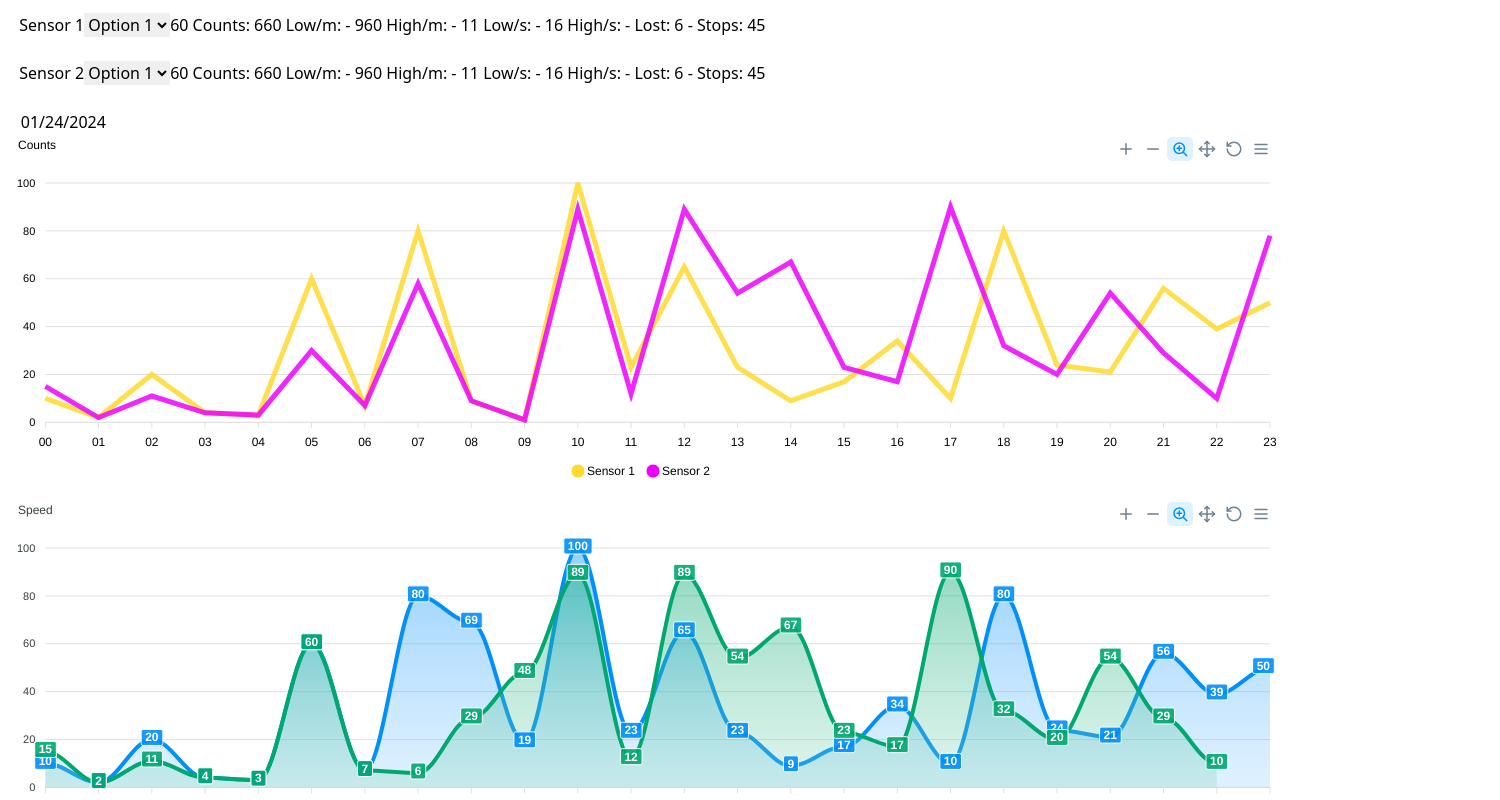
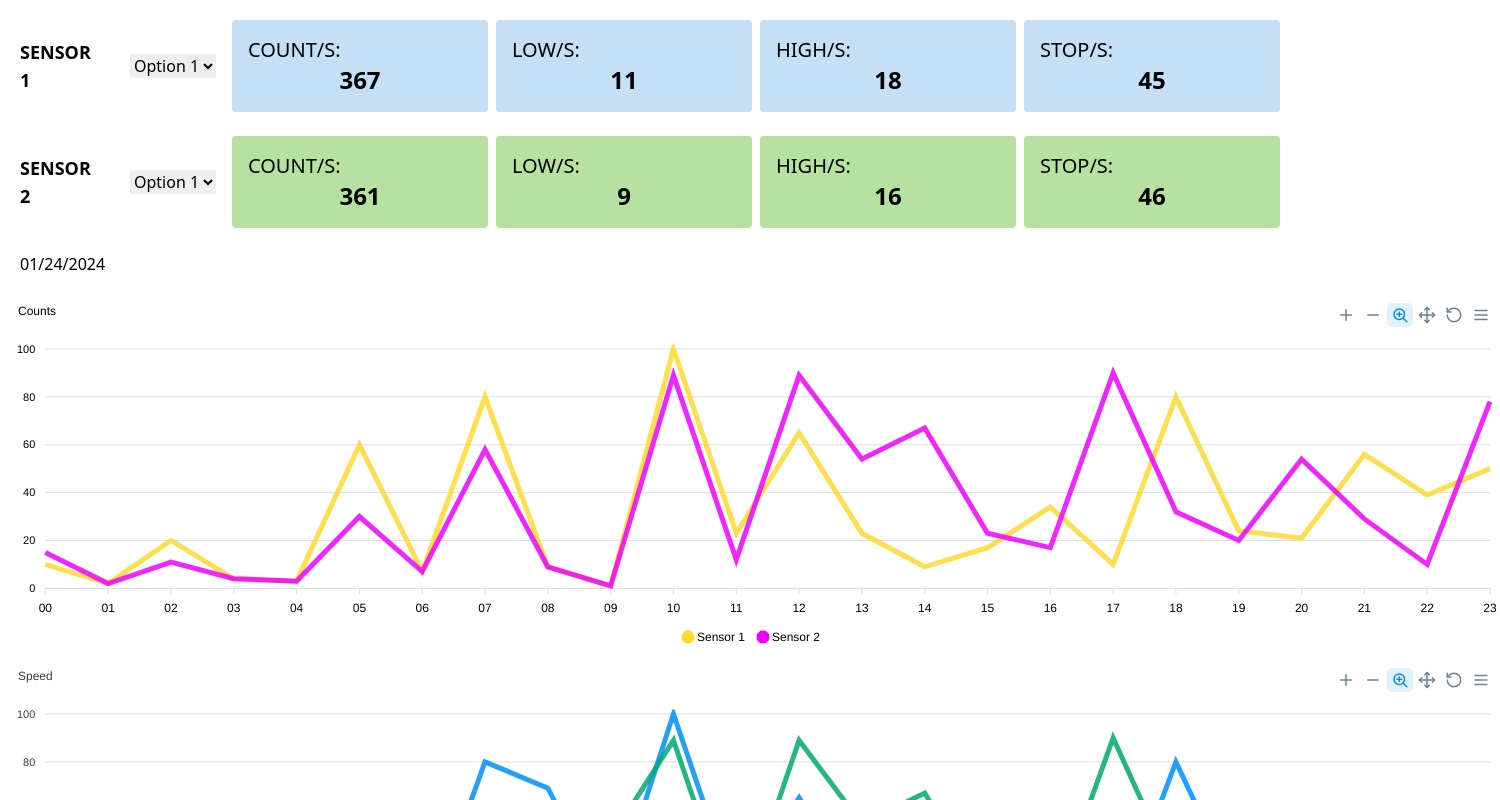
Before and after one commit to eworkslabs/aeyebox-charts, a Next.js app: page / in a window 1280 px wide. Shown: the top 800 px of the page, 1500 px wide, since content can reach past the window. Built offline with nearby package versions, Linux system fonts and the light colour scheme.

Commit message:
Instalei o Tailwindcss e fiz a interface demo do dashboard

```diff
--- a/package.json
+++ b/package.json
@@ -19,11 +19,11 @@
     "@types/node": "^20",
     "@types/react": "^18",
     "@types/react-dom": "^18",
-    "autoprefixer": "^10.0.1",
+    "autoprefixer": "^10.4.18",
     "eslint": "^8",
     "eslint-config-next": "14.1.0",
-    "postcss": "^8",
-    "tailwindcss": "^3.3.0",
+    "postcss": "^8.4.36",
+    "tailwindcss": "^3.4.1",
     "typescript": "^5"
   }
 }
--- a/pages/index.tsx
+++ b/pages/index.tsx
@@ -113,44 +113,72 @@ const stopsSeries =[{
 export default function Home(){
     return(
 
-
-        <div>
-            <div className="pagesline">
-                <div className="panel1">
-                    <form>
-                        <label htmlFor="Sensor 1">Sensor 1</label>
-                        <select id="dropdown1">
+    <div className="flex flex-col space-y-6">
+    <div className="flex items-center space-x-4">
+      <h2 className="text-lg font-semibold mt-5 mx-5">SENSOR 1</h2>
+      <select className="mt-5" id="dropdown1">
         <option value="option1">Option 1</option>
         <option value="option2">Option 2</option>
         <option value="option3">Option 3</option>
       </select>
-                    </form>
-                    <ProductionLine data={ProductionLineData}  />
+      <div className="flex space-x-2 mt-5">
+        <div className="flex flex-col justify-center p-4 w-64 bg-[#c5e0f4] rounded">
+          <span className="text-left text-xl font-medium ">COUNT/S:</span>
+          <span className="text-center text-2xl font-semibold ">367</span>
         </div>
-
-                <br></br>
-                <div className="panel2">
-                    <form>
-                        <label htmlFor="Sensor 1">Sensor 2</label>
+        <div className="flex flex-col justify-center p-4 w-64 bg-[#c5e0f4] rounded">
+          <span className="text-left text-xl font-medium">LOW/S:</span>
+          <span className="text-center text-2xl font-semibold">11</span>
+        </div>
+        <div className="flex flex-col justify-center p-4 w-64 bg-[#c5e0f4] rounded">
+          <span className="text-left text-xl font-medium">HIGH/S:</span>
+          <span className="text-center text-2xl font-semibold">18</span>
+        </div>
+        <div className="flex flex-col justify-center p-4 w-64 bg-[#c5e0f4] rounded">
+          <span className="text-left text-xl font-medium">STOP/S:</span>
+          <span className="text-center text-2xl font-semibold">45</span>
+        </div>
+      </div>
+    </div>
+    <div className="flex items-center space-x-4">
+      <h2 className="text-lg font-semibold mx-5">SENSOR 2</h2>
       <select id="dropdown2">
         <option value="option1">Option 1</option>
         <option value="option2">Option 2</option>
         <option value="option3">Option 3</option>
       </select>
-                    </form>
-                    <ProductionLine data={ProductionLineData} />
+      <div className="flex space-x-2">
+        <div className="flex flex-col justify-center p-4 w-64 bg-[#b7e1a1] rounded">
+          <span className="text-left text-xl font-medium">COUNT/S:</span>
+          <span className="text-center text-2xl font-semibold">361</span>
         </div>
-                <div className="calendar">
-                    <DatePicker/>
+        <div className="flex flex-col justify-center p-4 w-64 bg-[#b7e1a1] rounded">
+          <span className="text-left text-xl font-medium">LOW/S:</span>
+          <span className="text-center text-2xl font-semibold">9</span>
+        </div>
+        <div className="flex flex-col  justify-center p-4 w-64 bg-[#b7e1a1] rounded">
+          <span className="text-left text-xl font-medium">HIGH/S:</span>
+          <span className="text-center text-2xl font-semibold">16</span>
+        </div>
+        <div className="flex flex-col justify-center p-4 w-64 bg-[#b7e1a1] rounded">
+          <span className="text-left text-xl font-medium">STOP/S:</span>
+          <span className="text-center text-2xl font-semibold">46</span>
+        </div>
       </div>
     </div>
 
+    <div className="Calendar mx-5">
+        <DatePicker />
+    </div>
+
+      <div className="Charts">
+        <Chart options={countOptions} series={countSeries} type="line" height={350} width={1500} />
+        <Chart options={speedOptions} series={speedSeries} type="line" height={350} width={1500} />
+        <Chart options={stopsOptions} series={stopsSeries} type="bar" height={350} width={1500} />
+      </div>
+
+  </div>
 
 
-
-            <Chart options={countOptions} series={countSeries} type="line" height={350} />
-            <Chart options={speedOptions} series={speedSeries} type="area" height={350} />
-            <Chart options={stopsOptions} series={stopsSeries} type="bar" height={350} />
-        </div>
 )
 }
--- a/tailwind.config.js
+++ b/tailwind.config.js
@@ -1,7 +1,8 @@
 /** @type {import('tailwindcss').Config} */
 module.exports = {
-  content:[
-    './app/'
+  content: [
+    "./pages/**/*.{js,ts,jsx,tsx}",
+    "./components/**/*.{js,ts,jsx,tsx}",
   ],
   theme: {
     extend: {},
```
Also changed, not shown: 1 other file (tests, documents, lock files or other folders). Lines whose indentation alone changed are shown as unchanged.
